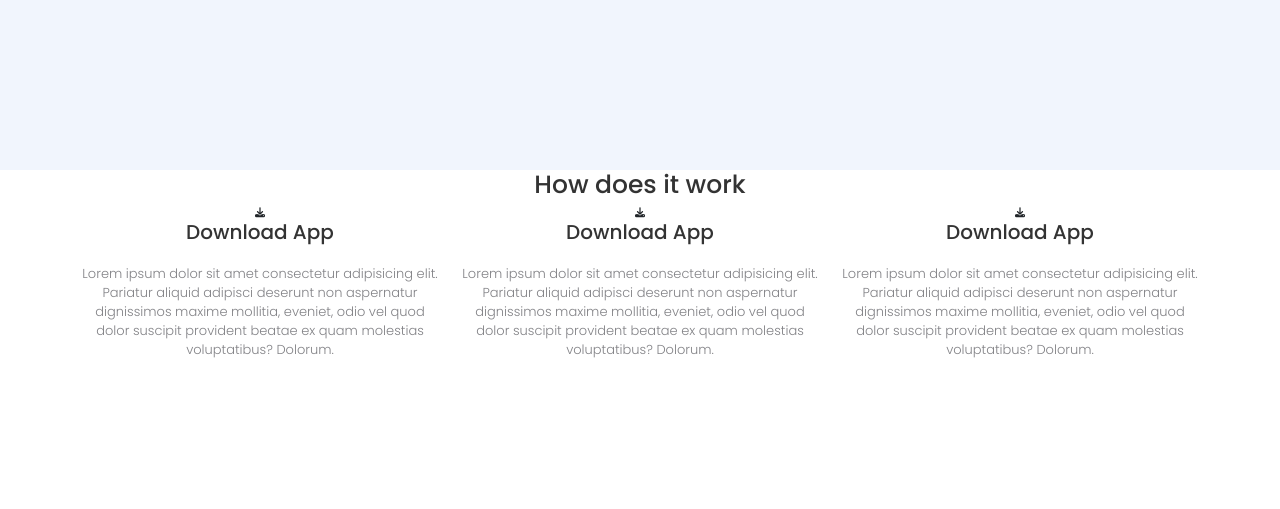
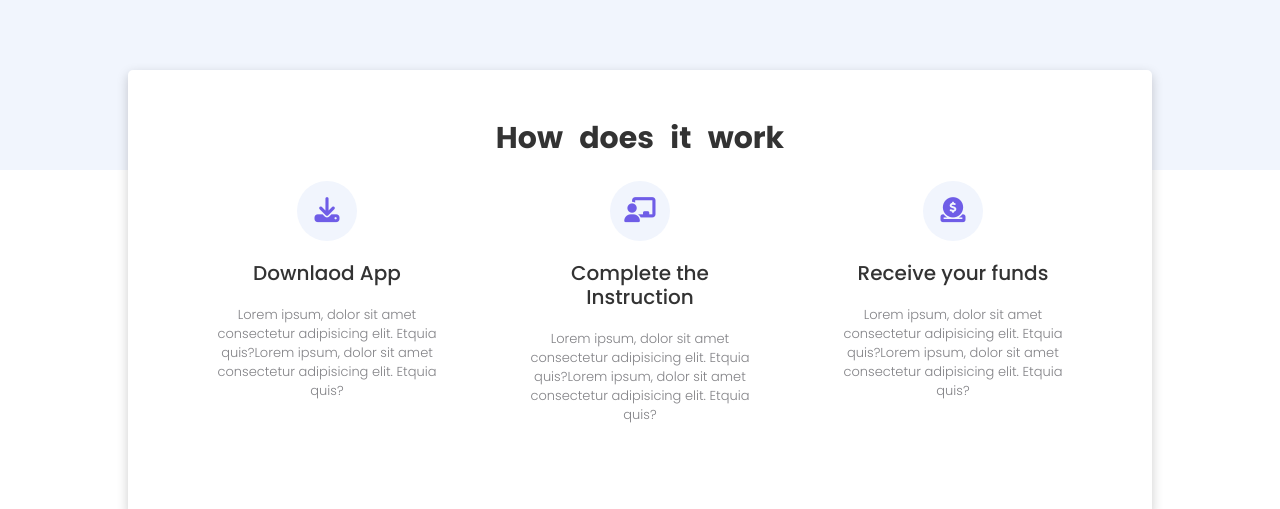
Before and after one commit to magaramol09/paywind, a React (Create React App) app: page / in a window 1280 px wide. Shown: the part 721-1230 px from the top of the page. Before the commit the page ends 1120 px from the top, so only its background shows below. Built offline with nearby package versions, Linux system fonts and the light colour scheme.

Commit message:
Main-Section-Completed

```diff
--- a/src/componets/API/MainAPI.js
+++ b/src/componets/API/MainAPI.js
@@ -2,18 +2,21 @@
 const MainAPI = [
   {
     id: 1,
-      title: "Sign in",
-      info: "Lorem ipsum, dolor sit amet consectetur adipisicing elit. Etquia quis?Lorem ipsum, dolor sit amet consectetur adipisicing elit. Etquia quis?Lorem ipsum, Etquia quis?Lorem ipsum,  Etquia quis?",
+    logo: "fas fa-download",
+    title: "Downlaod App",
+    info: "Lorem ipsum, dolor sit amet consectetur adipisicing elit. Etquia quis?Lorem ipsum, dolor sit amet consectetur adipisicing elit. Etquia quis?",
   },
   {
     id: 2,
-      title: "Add your bank Account",
-      info: "Lorem ipsum, dolor sit amet consectetur adipisicing elit. Etquia quis?Lorem ipsum, dolor sit amet consectetur adipisicing elit.",
+    logo: "fas fa-chalkboard-teacher",
+    title: "Complete the Instruction ",
+    info: "Lorem ipsum, dolor sit amet consectetur adipisicing elit. Etquia quis?Lorem ipsum, dolor sit amet consectetur adipisicing elit. Etquia quis?",
   },
   {
     id: 3,
-      title: "Send payment request",
-      info: "Lorem ipsum, dolor sit amet consectetur adipisicing elit. Etquia quis?Lorem ipsum, consectetur adipisicing elit. Etquia quis?Lorem ipsum?",
+    logo: "fas fa-donate",
+    title: "Receive your funds",
+    info: "Lorem ipsum, dolor sit amet consectetur adipisicing elit. Etquia quis?Lorem ipsum, dolor sit amet consectetur adipisicing elit. Etquia quis?",
   },
   ];
 
--- a/src/componets/Main.jsx
+++ b/src/componets/Main.jsx
@@ -4,23 +4,21 @@ export default function Main() {
     const [data, setData] = useState(MainAPI)
     return (
         <>
-            <div className="work-container container">
+            <div className="main-container container">
                 <h1 className='main-heading text-center'>How does it work</h1>
                 <div className="row">
                     {data.map((curElem) => {
+                        const { id, logo, title, info } = curElem;
                         return <>
-                            <div className="col-12 col-lg-4 text-center">
-                                <i class="fa-solid fa-download"></i>
-                                <h2 className='sub-heading'>Download App</h2>
-                                <p className='main-hero-para w-100' >Lorem ipsum dolor sit amet consectetur adipisicing elit. Pariatur aliquid adipisci deserunt non aspernatur dignissimos maxime mollitia, eveniet, odio vel quod dolor suscipit provident beatae ex quam molestias voluptatibus? Dolorum.</p>
+                            <div className="col-12 col-lg-4 text-center main-container-subdiv">
+                                <i class={`fontawsome-style ${logo}`}></i>
+                                <h2 className='sub-heading'>{title}</h2>
+                                <p className='main-hero-para w-100'>{info}</p>
                             </div>
                         </>
                     })}
-
                 </div>
-
             </div>
-
         </>
     )
 }
--- a/src/index.css
+++ b/src/index.css
@@ -169,3 +169,46 @@ header {
   left: 50%;
   top: -4%;
 } */
+
+/* --------------------------------- Main css style starts
+                        -------------------------------------------------------*/
+
+
+
+.main-container {
+  width: 80vw;
+  padding: 5rem;
+  box-shadow: 0 .4rem 1.2rem rgba(0, 0, 0, 0.2);
+  margin-top: -10rem;
+  background-color: white;
+  border-radius: .5rem;
+}
+
+.main-container .main-heading {
+  font-size: 3rem;
+  font-weight: bolder;
+  margin-bottom: 0.5rem;
+  word-spacing: 1rem;
+}
+
+.main-container-subdiv {
+  padding: 0 4rem;
+
+}
+.main-container-subdiv .sub-heading {
+  font-size: 2rem;
+  font-weight: normal;
+
+}
+.main-container-subdiv .fontawsome-style{
+  font-size: 2.5rem;
+  color: var(--primary-color);
+  width: 6rem;
+  height: 6rem;
+  margin: 2rem auto;
+  background-color: var(--bgcolor);
+  border-radius: 50%;
+  display: flex;
+  justify-content: center;
+  align-items: center;
+}
```
Lines whose indentation alone changed are shown as unchanged.
